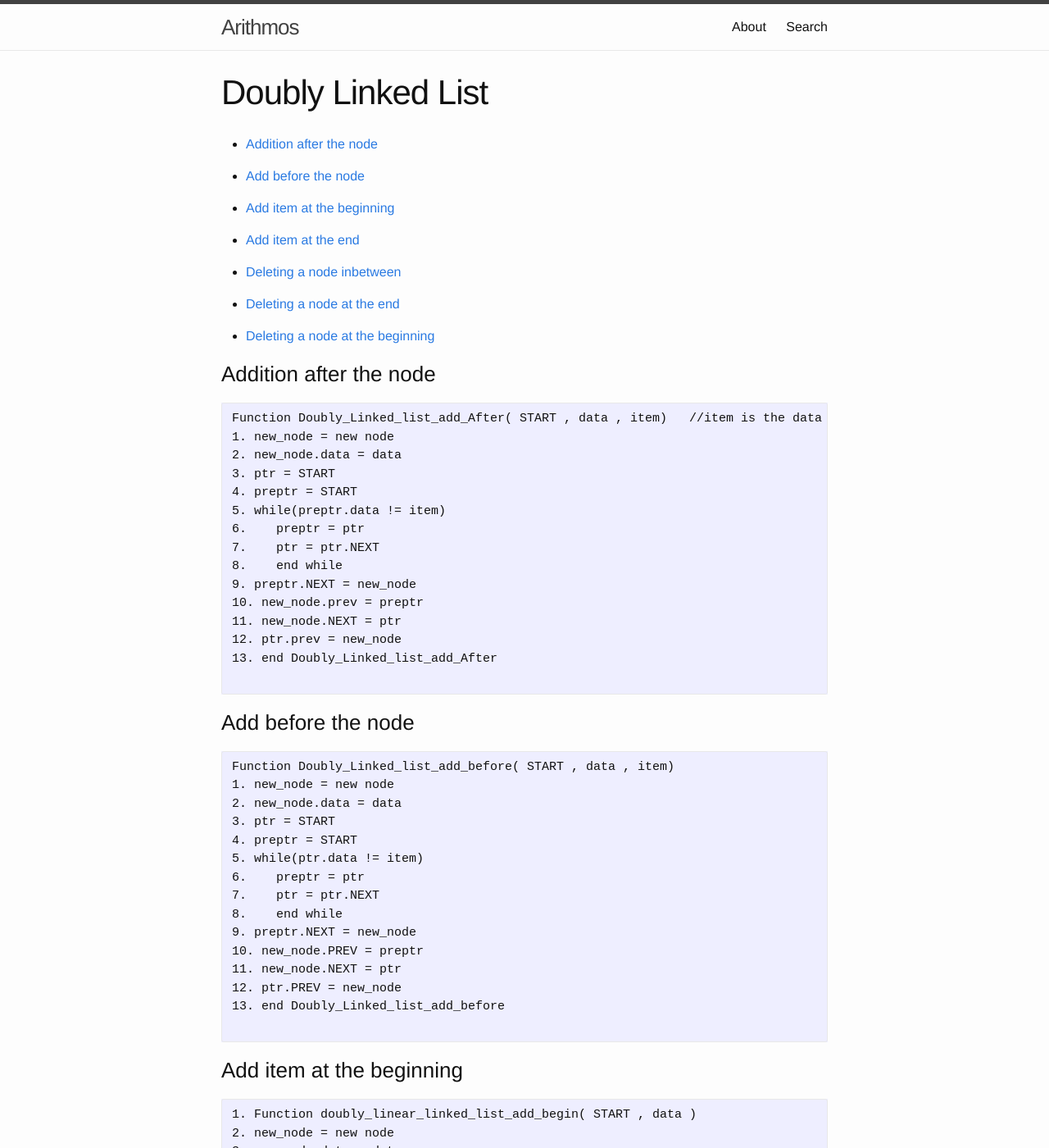
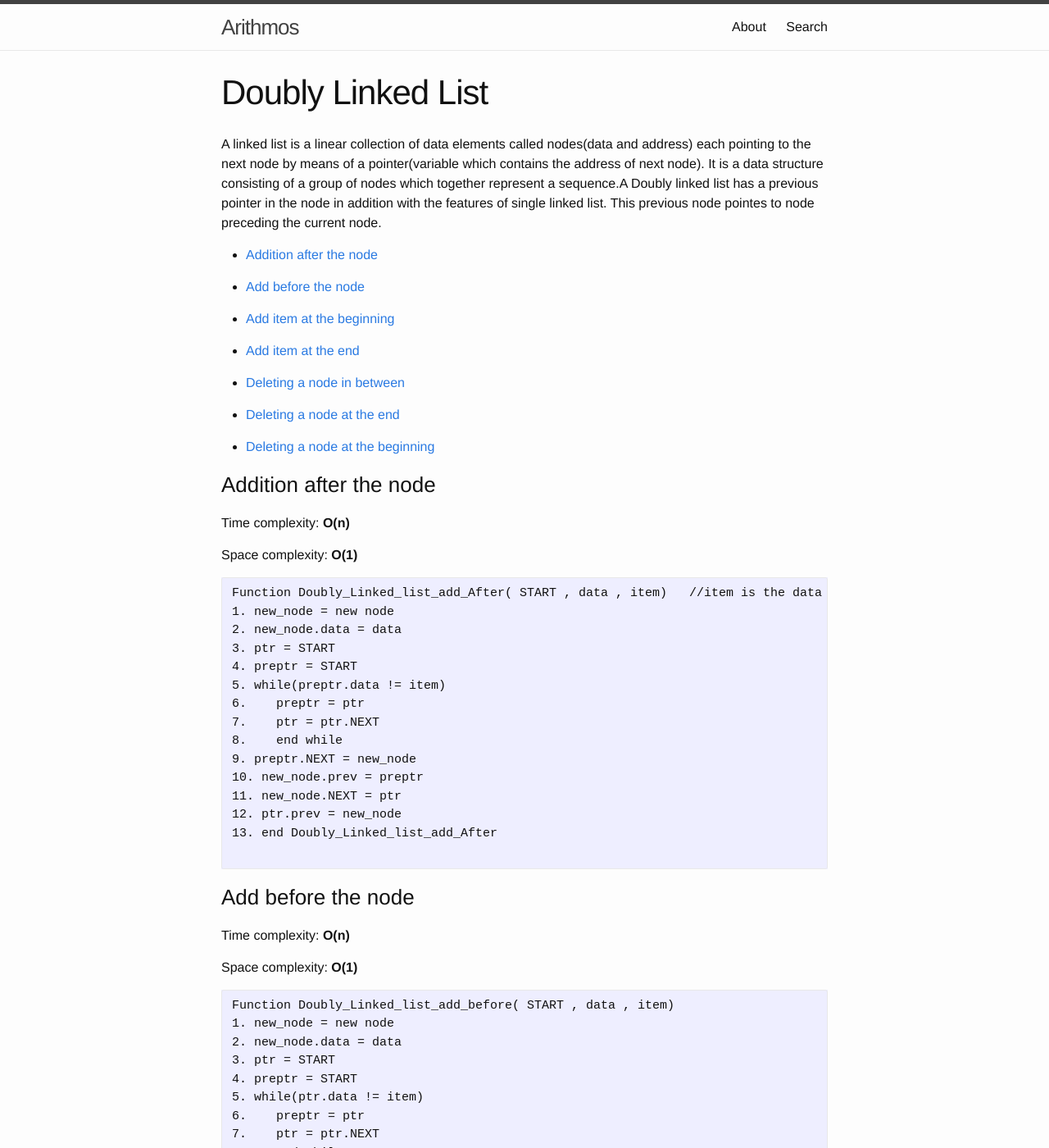
Before and after one commit to aarithmos/Algorithms, a Jekyll site: the page built from _posts/2016-11-25-Doubly-Linked.markdown, in a window 1280 px wide and 1400 px high. Shown: the whole window at 82% size. Built offline with Jekyll 4.4.1, drawn with Linux system fonts in a browser that asks for light colours; some of the changed text lies outside the part shown.

Commit message:
Update 2016-11-25-Doubly-Linked.markdown

````diff
--- a/_posts/2016-11-25-Doubly-Linked.markdown
+++ b/_posts/2016-11-25-Doubly-Linked.markdown
@@ -4,6 +4,9 @@
 author: "Doubly Linked List "
 permalink: /Doubly-Linked-List/
 ---
+
+A linked list is a linear collection of data elements called nodes(data and address) each pointing to the next node by means of a pointer(variable which contains the address of next node). It is a data structure consisting of a group of nodes which together represent a sequence.A Doubly linked list has a previous pointer in the node in addition with the features of single linked list. This previous node pointes to node preceding the current node.
+
 
 
 * [Addition after the node](#addition-after-the-node)
@@ -14,7 +17,7 @@
 
 * [Add item at the end](#add-item-at-the-end)
 
-* [Deleting a node inbetween](#deleting-a-node-inbetween)
+* [Deleting a node in between](#deleting-a-node-in-between)
 
 * [Deleting a node at the end](#deleting-a-node-at-the-end)
 
@@ -22,6 +25,11 @@
 
 
 ### Addition after the node
+
+Time complexity: __O(n)__
+
+Space complexity: __O(1)__
+
 
 ```
 Function Doubly_Linked_list_add_After( START , data , item)   //item is the data of the node after which we need to insert
@@ -43,6 +51,11 @@
 
 ### Add before the node
 
+Time complexity: __O(n)__
+
+Space complexity: __O(1)__
+
+
 ```
 Function Doubly_Linked_list_add_before( START , data , item)
 1. new_node = new node
@@ -63,6 +76,11 @@
 
 ### Add item at the beginning
 
+Time complexity: __O(1)__
+
+Space complexity: __O(1)__
+
+
 ```
 1. Function doubly_linear_linked_list_add_begin( START , data )
 2. new_node = new node
@@ -82,6 +100,11 @@
 
 ### Add item at the end
 
+Time complexity: __O(n)__
+
+Space complexity: __O(1)__
+
+
 ```
 Function Doubly_Linked_list_add_end( START , data)
 1. new_node = new node
@@ -100,7 +123,11 @@
 
 ```
 
-### Deleting a node inbetween
+### Deleting a node in between
+
+Time complexity: __O(n)__
+
+Space complexity: __O(1)__
 
 ```
 Function Doubly_Linked_list_delete_between(START , item)
@@ -123,6 +150,10 @@
 
 ### Deleting a node at the end
 
+Time complexity: __O(n)__
+
+Space complexity: __O(1)__
+
 ```
 Function Doubly_Linked_list_delete_end(START)
 1. if( START == NULL)
@@ -138,6 +169,10 @@
 ```
 
 ### Deleting a node at the beginning
+
+Time complexity: __O(1)__
+
+Space complexity: __O(1)__
 
 ```
 Function Doubly_Linked_list_delete_begin(START)
````
